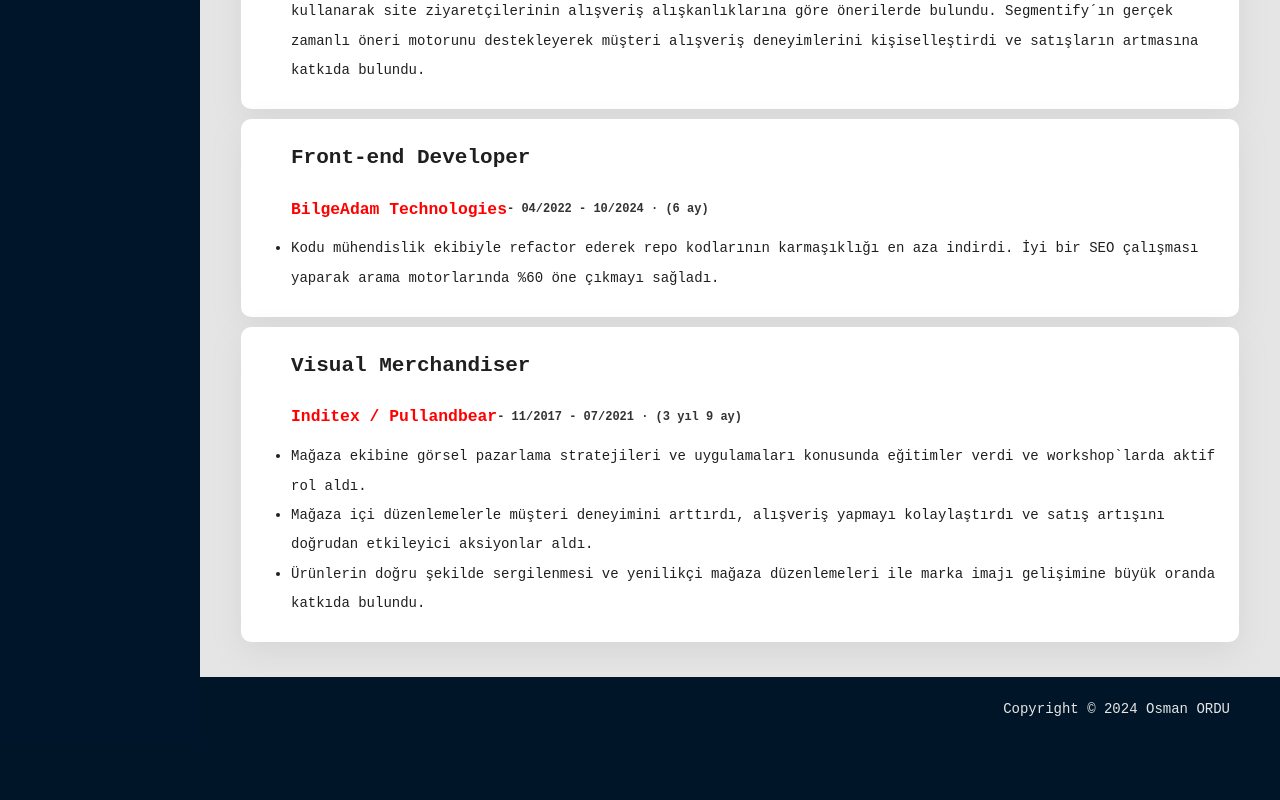
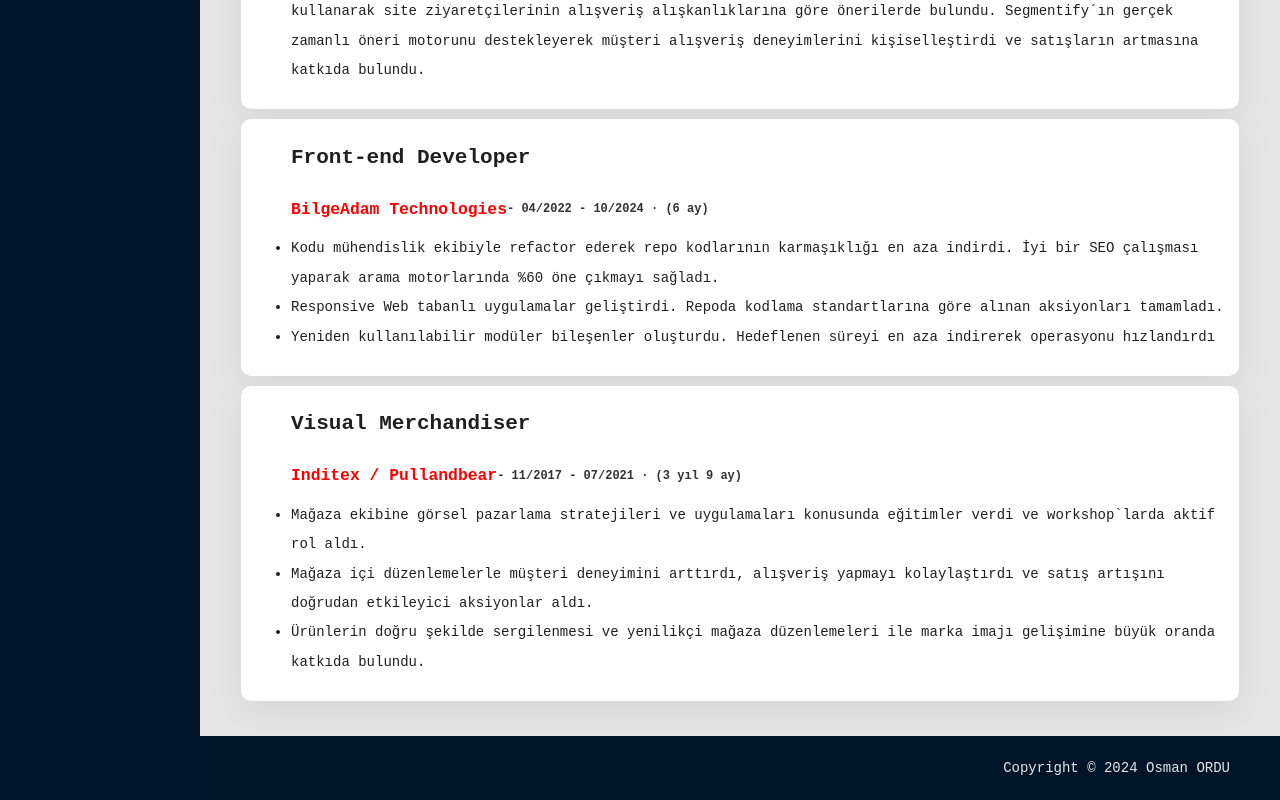
Before and after one commit to Osman-ordu/porfolio, a React (Vite) app: page /experience in a window 1280 px wide. Shown: the part 715-1515 px from the top of the page. Before the commit the page ends 1456 px from the top, so only its background shows below. Built offline with nearby package versions, Linux system fonts and the light colour scheme; a web font is replaced by a local one.

Commit message:
new experience created

```diff
--- a/src/pages/experience/index.jsx
+++ b/src/pages/experience/index.jsx
@@ -26,7 +26,11 @@ const experiences = [
     titleKey: 'experience_3_title',
     subTitleKey: 'title',
     history: 'experience_3_title_sub',
-    paragraphs: ['experience_3_description'],
+    paragraphs: [
+      'experience_3_description_1',
+      'experience_3_description_2',
+      'experience_3_description_3',
+    ],
   },
   {
     id: 'inditex',
--- a/src/pages/translation/en.js
+++ b/src/pages/translation/en.js
@@ -30,7 +30,9 @@ const infosEn = {
 
     experience_3_title:'BilgeAdam Technologies',
     experience_3_title_sub:' - 04/2022 - 10/2024 · (6 months)',
-    experience_3_description:'By refactoring the code with the engineering team, the complexity of the codes in the repositories was minimized. By doing good SEO work, it made it stand out by 40% in search engines.',
+    experience_3_description_1:'By refactoring the code with the engineering team, the complexity of the codes in the repositories was minimized. By doing good SEO work, it made it stand out by 40% in search engines.',
+    experience_3_description_2:'Developed responsive web-based applications. Completed the actions taken according to coding standards.',
+    experience_3_description_3:'Created reusable modular components. Speeded up the operation by minimizing the targeted time.',
 
     experience_4_title: "Inditex / Pullandbear",
     experience_4_title_sub: " - 11/2017 - 07/2021 · (3 years 9 months)",
--- a/src/pages/translation/tr.js
+++ b/src/pages/translation/tr.js
@@ -30,7 +30,10 @@ const infosTr = {
 
     experience_3_title:'BilgeAdam Technologies',
     experience_3_title_sub:' - 04/2022 - 10/2024 · (6 ay)',
-    experience_3_description:'Kodu mühendislik ekibiyle refactor ederek repo kodlarının karmaşıklığı en aza indirdi. İyi bir SEO çalışması yaparak arama motorlarında %60 öne çıkmayı sağladı.',
+    experience_3_description_1:'Kodu mühendislik ekibiyle refactor ederek repo kodlarının karmaşıklığı en aza indirdi. İyi bir SEO çalışması yaparak arama motorlarında %60 öne çıkmayı sağladı.',
+    experience_3_description_2:'Responsive Web tabanlı uygulamalar geliştirdi. Repoda kodlama standartlarına göre alınan aksiyonları tamamladı.',
+    experience_3_description_3:'Yeniden kullanılabilir modüler bileşenler oluşturdu. Hedeflenen süreyi en aza indirerek operasyonu hızlandırdı',
+
 
     experience_4_title:'Inditex / Pullandbear',
     experience_4_title_sub:' - 11/2017 - 07/2021 · (3 yıl 9 ay)',
```
